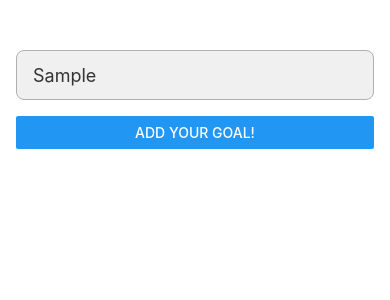
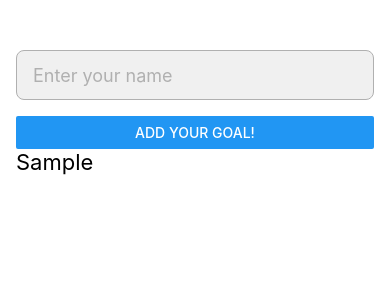
Before and after one commit to dimachilaia/react-native-project, a React Native app: screen / in a window 390 px wide. Both pictures are taken after typing "Sample" into the empty fields and a click on the button "ADD YOUR GOAL!". Shown: the top 300 px of the page. Built offline with nearby package versions, Linux system fonts and the light colour scheme.

Commit message:
added data

```diff
--- a/App.js
+++ b/App.js
@@ -7,7 +7,6 @@ import {
   TextInput,
   View,
   ScrollView,
-  ImageBackground,
 } from "react-native";
 import { useState } from "react";
 
@@ -15,12 +14,13 @@ export default function App() {
   const [info, setInfo] = useState("");
   const [data, setData] = useState([]);
 
-  const handlePress = () => {
-    console.log("Button pressed!");
+  const AddItemHandler = () => {
+    setData([...data, info]);
+    setInfo("");
   };
-
-  const PressHandler = () => {};
-
+  const InputHandler = (event) => {
+    setInfo(event.target.value);
+  };
   return (
     <View style={styles.appContainer}>
       <TextInput
@@ -33,20 +33,29 @@ export default function App() {
         returnKeyType="done"
         blurOnSubmit={false}
         onChangeText={setInfo}
+        onChange={InputHandler}
         value={info}
       />
       <Button
         title="Add Your Goal!"
-        onPress={handlePress}
+        onPress={AddItemHandler}
         style={styles.button}
       />
+      <ScrollView style={styles.scrollview}>
+        {data.map((item, index) => {
+          return (
+            <View key={index}>
+              <Text style={styles.addedData}>{item}</Text>
+            </View>
+          );
+        })}
+      </ScrollView>
     </View>
   );
 }
 
 const styles = StyleSheet.create({
   appContainer: {
-    flex: 1,
     padding: 50,
     paddingHorizontal: 16,
   },
@@ -61,4 +70,10 @@ const styles = StyleSheet.create({
     fontSize: 18,
     color: "#333",
   },
+  scrollview: {
+    flexGrow: 1,
+  },
+  addedData: {
+    fontSize: 22,
+  },
 });
```
